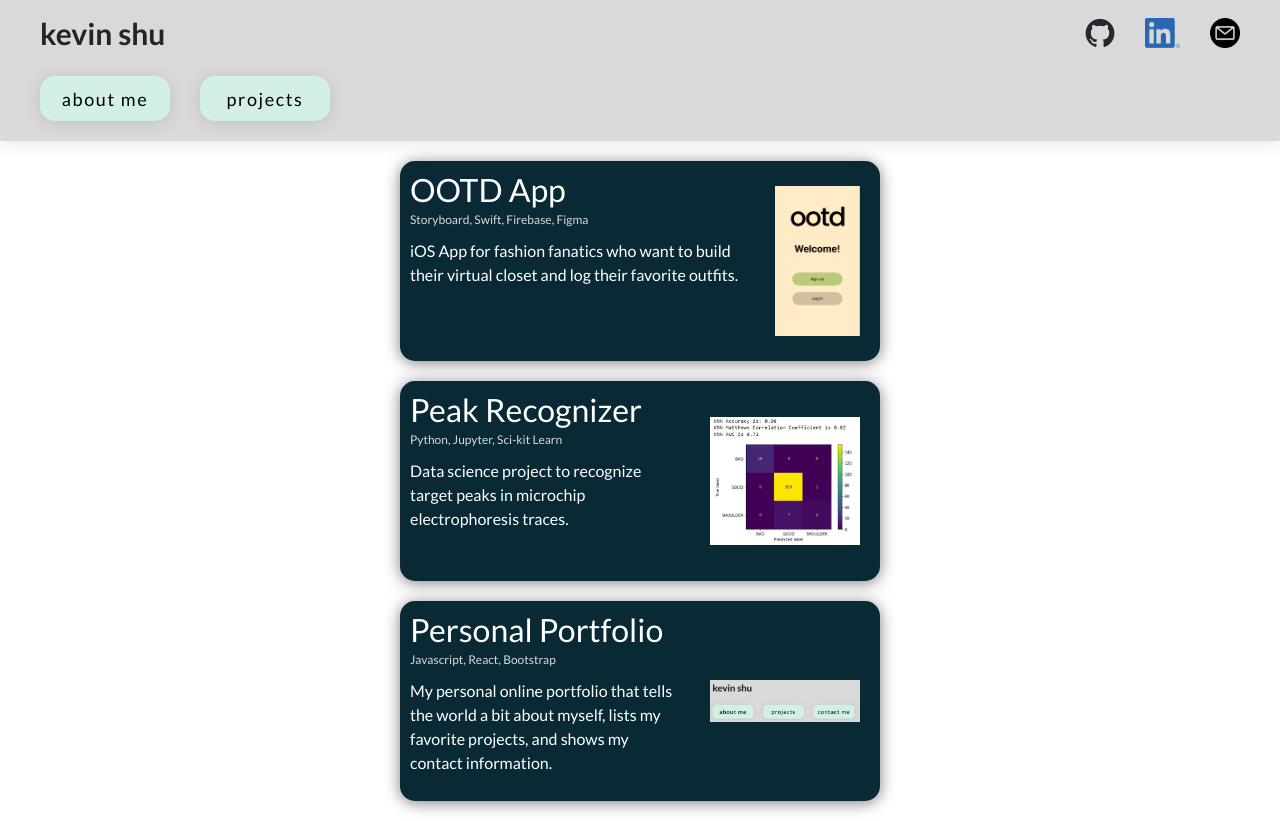
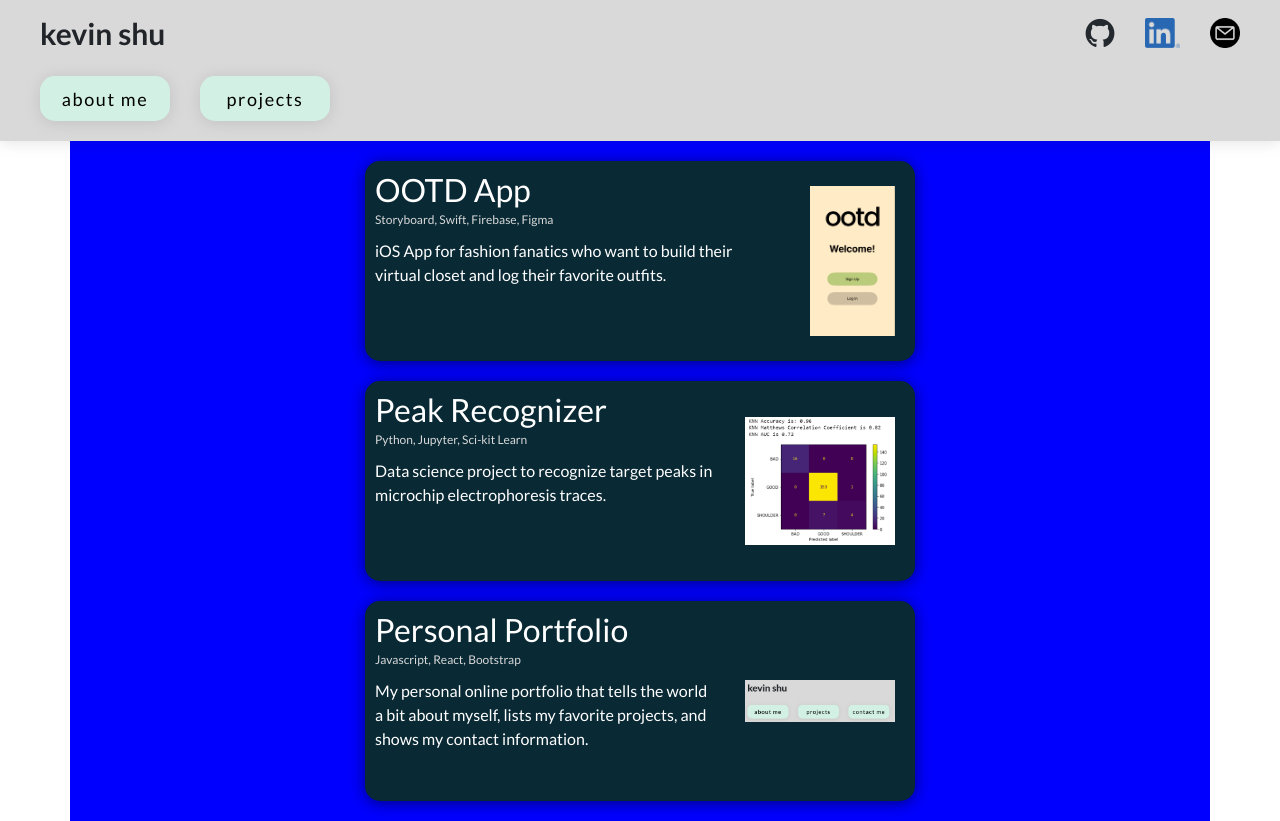
Before and after one commit to kyshu11027/portfolio, a React (Vite) app: page /projects in a window 1280 px wide. Built offline with nearby package versions, Linux system fonts and the light colour scheme; the HTML template or start-up script is replaced by a standard one.

Commit message:
sizing issue

```diff
--- a/src/components/Project.jsx
+++ b/src/components/Project.jsx
@@ -6,8 +6,8 @@ const Project = ({ name, description, link, img, tech }) => {
     window.open(link);
   };
   return (
-    <div className="project-card" onClick={handleClick}>
-      <div className="text-box">
+    <div className="project-card col-md-6 col-12" onClick={handleClick}>
+      <div className="text-box container-fluid">
         <h2 className="name">
           <a href={link} target="_blank">
             {name}
--- a/src/components/Projects.jsx
+++ b/src/components/Projects.jsx
@@ -14,6 +14,7 @@ const Projects = () => {
         description="iOS App for fashion fanatics who want to build their virtual closet and log their favorite outfits."
         tech={["Storyboard", "Swift", "Firebase", "Figma"]}
         img={ootd}
+        className="row"
       />
       <Project
         name="Peak Recognizer"
@@ -21,6 +22,7 @@ const Projects = () => {
         description="Data science project to recognize target peaks in microchip electrophoresis traces. "
         tech={["Python", "Jupyter", "Sci-kit Learn"]}
         img={peakRec}
+        className="row"
       />
       <Project
         name="Personal Portfolio"
@@ -28,6 +30,7 @@ const Projects = () => {
         description="My personal online portfolio that tells the world a bit about myself, lists my favorite projects, and shows my contact information."
         tech={["Javascript", "React", "Bootstrap"]}
         img={website}
+        className="row"
       />
     </div>
   );
--- a/src/css/project.css
+++ b/src/css/project.css
@@ -3,7 +3,7 @@
     0px 2.9825618267059326px 7.456404209136963px rgba(0, 0, 0, 0.5)
   );
   border-radius: 15px;
-  width: 480px;
+  /* width: 480px; */
   height: 200px;
   background: #092934;
   color: white;
--- a/src/css/projects.css
+++ b/src/css/projects.css
@@ -4,4 +4,5 @@
   flex-direction: column;
   align-items: center;
   gap: 20px;
+  background-color: blue;
 }
```
